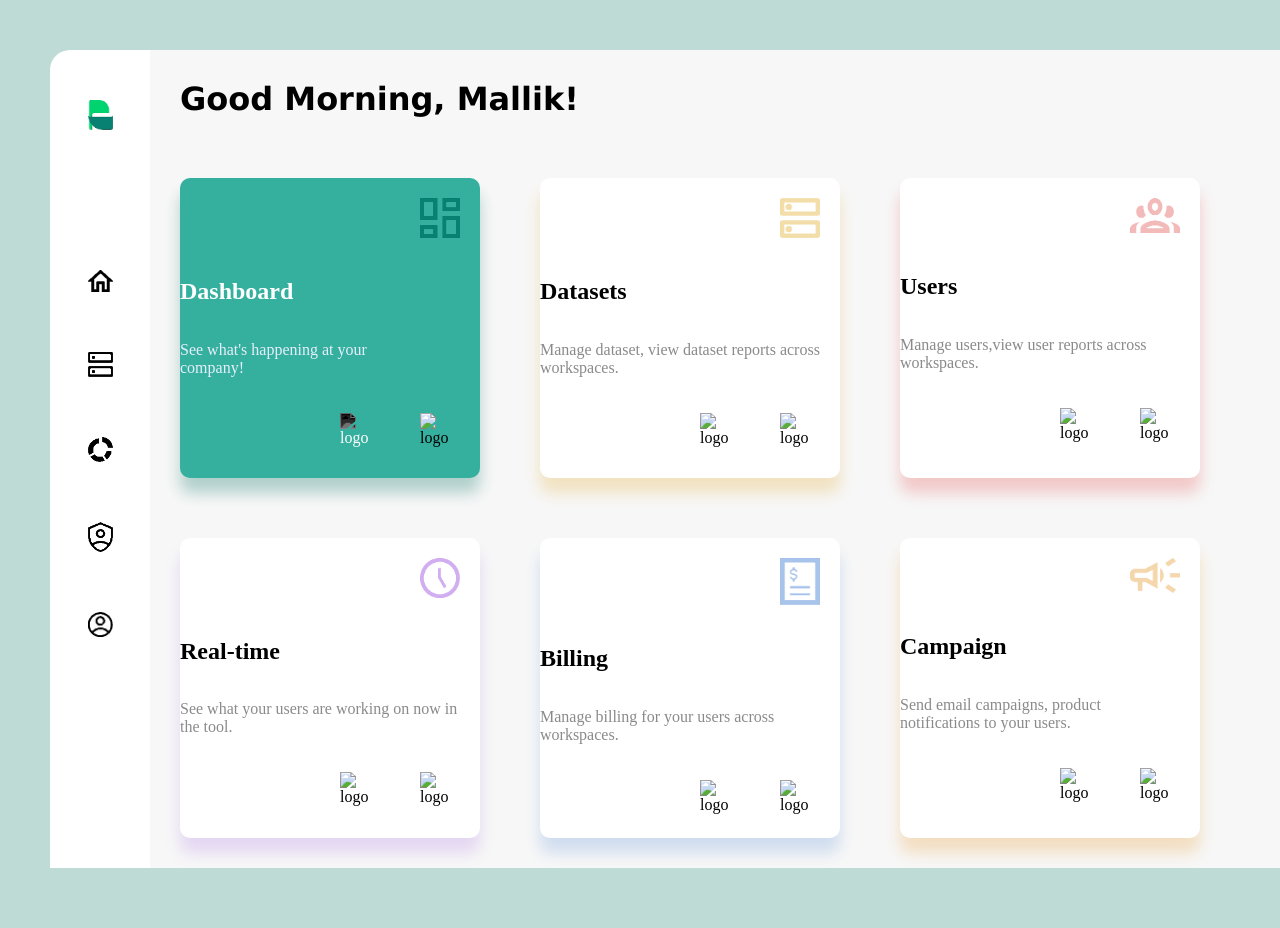
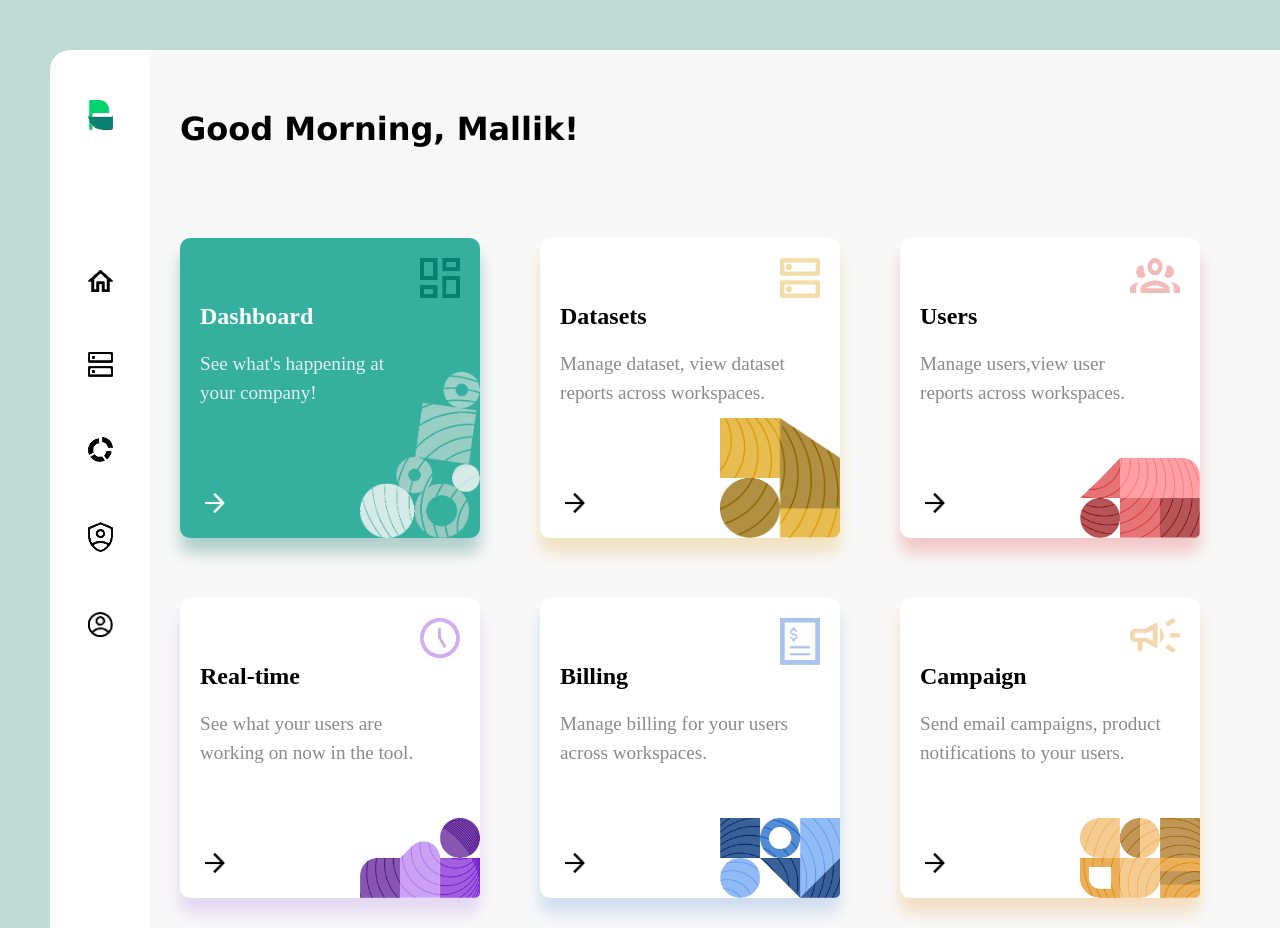
Before and after one commit to Povilas88/home-navigation-exploration, a website: page index.html in a window 1280 px wide. Before the commit the page ends 868 px from the top, so only its background shows below. Drawn offline with Linux system fonts and the light colour scheme.

Commit message:
bottom images

```diff
--- a/css/body.css
+++ b/css/body.css
@@ -6,4 +6,5 @@ body {
     margin-left: 50px;
     min-height: 100vh;
     background-color: #BEDBD6;
+    overflow: hidden;
 }
--- a/css/main.css
+++ b/css/main.css
@@ -5,26 +5,34 @@ main {
 
 h1{
     margin: 30px;
+    margin-top: 60px;
+    margin-bottom: 60px;
     font-family:'Lucida Sans', 'Lucida Sans Regular', 'Lucida Grande', 'Lucida Sans Unicode', Geneva, Verdana, sans-serif;
 }
 
 h2{
     display: inline-block;
     height: 100%;
-    width: 100%;
+    margin-top: 65px;
+    margin-left: 20px;
 }
 
 p{
     display: inline-block;
     height: 100%;
-    width: 100%;
+    width: 80%;
+    margin-left: 20px;
+    margin-top: 0;
+    line-height: 1.5em;
     color: #8A8A8A;
+    font-size:larger;
 }
 
 .block {
     display: block;
     float: left;
     background-color: #FFFFFF;
+    position: relative;
     border-radius: 10px;
     margin: 30px;
     max-height: 300px;
@@ -36,5 +44,20 @@ p{
 main img{
     width: 40px;
     margin: 20px;
-    float: right;
+    position: absolute;
+    right: 0px;
 }
+
+main  section  img{
+    width: 40%;
+    bottom: 0;
+    right: 0;
+    margin: 0;
+}
+
+main section span img{
+    width: 20px;
+    bottom: 0;
+    left: 0;
+    margin: 25px;
+}
```
Also changed, not shown: img/main-img/arrow.png (added), img/main-img/logo1-b.png (added), img/main-img/logo2-b.png (added), img/main-img/logo3-b.png (added), img/main-img/logo4-b.png (added), img/main-img/logo5-b.png (added), img/main-img/logo6-b.png (added).
